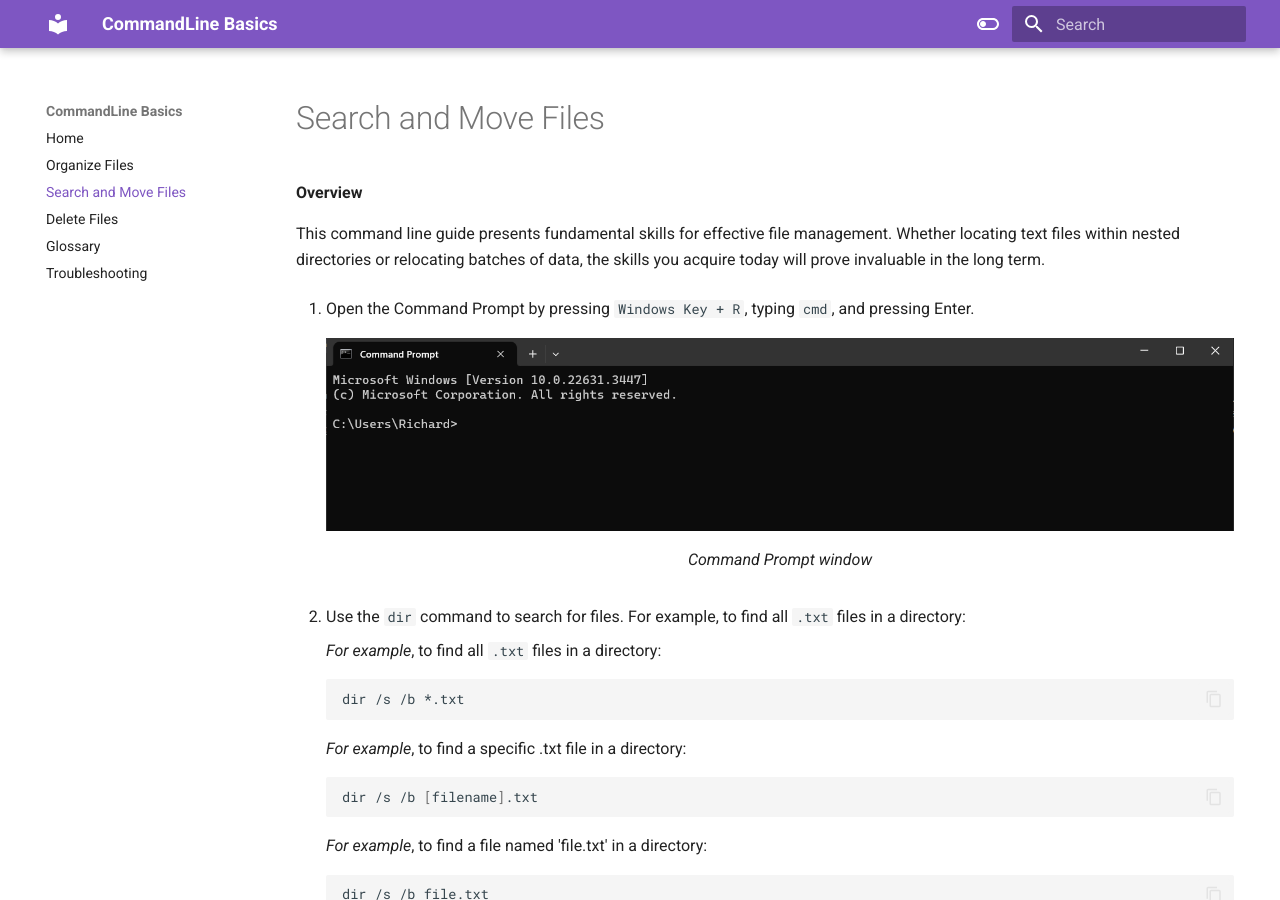
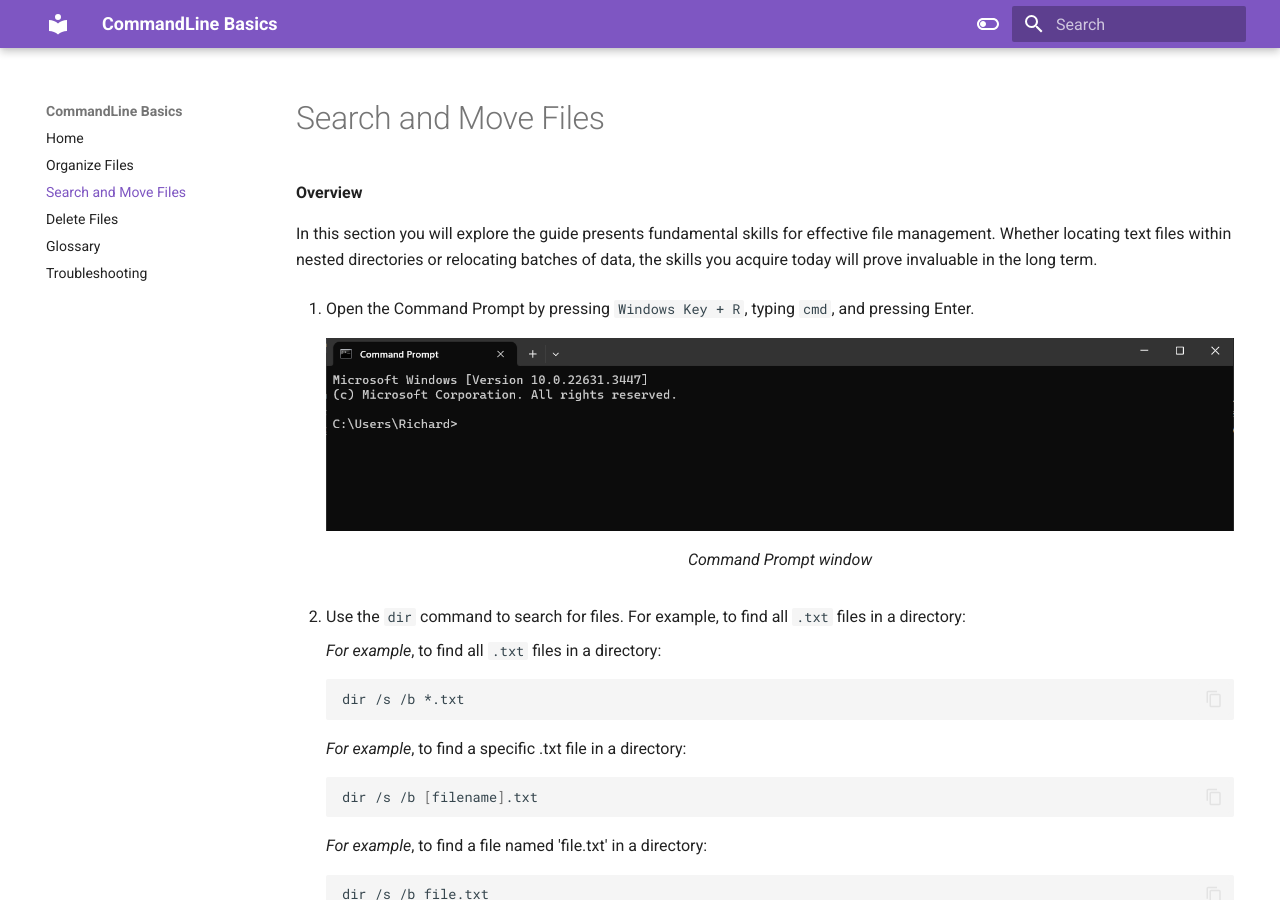
Before and after one commit to RichardLi6/UsingCommandLine, an MkDocs documentation site: the page built from docs/SearchMove.md, in a window 1280 px wide and 900 px high. Built offline with MkDocs 1.6.1 and Material for MkDocs 9.7.7, drawn with Linux system fonts in a browser that asks for light colours.

Commit message:
overview edit

````diff
--- a/docs/SearchMove.md
+++ b/docs/SearchMove.md
@@ -3,7 +3,10 @@
 
 <b>Overview</b>
 
-This command line guide presents fundamental skills for effective file management. Whether locating text files within nested directories or relocating batches of data, the skills you acquire today will prove invaluable in the long term.
+In this section you will explore the guide presents fundamental skills for
+effective file management. Whether locating text files within nested directories or
+relocating batches of data, the skills you acquire today will prove invaluable in
+the long term.
 
 1. Open the Command Prompt by pressing `Windows Key + R`, typing `cmd`, and pressing
 Enter.
@@ -13,8 +16,7 @@ Enter.
     <figcaption>Command Prompt window</figcaption>
     </figure>
 
-2. Use the `dir` command to search for files. For example, to find all `.txt` files in
-a directory:
+2. Use the `dir` command to search for files. For example, to find all `.txt` files in a directory:
 
     <i>For example</i>, to find all `.txt` files in a directory:
     ```bash
````
